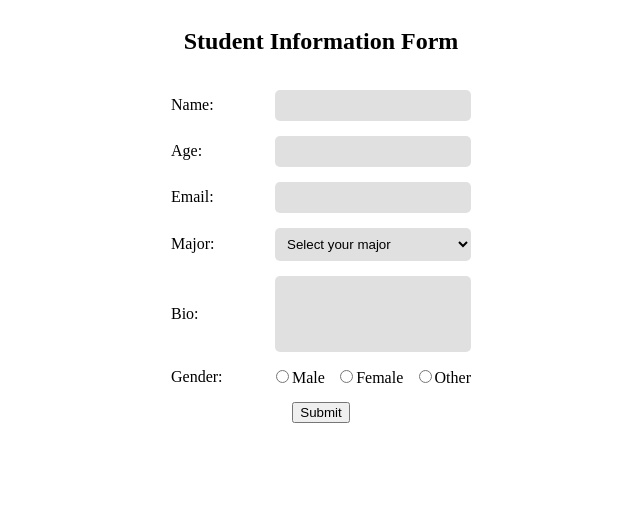
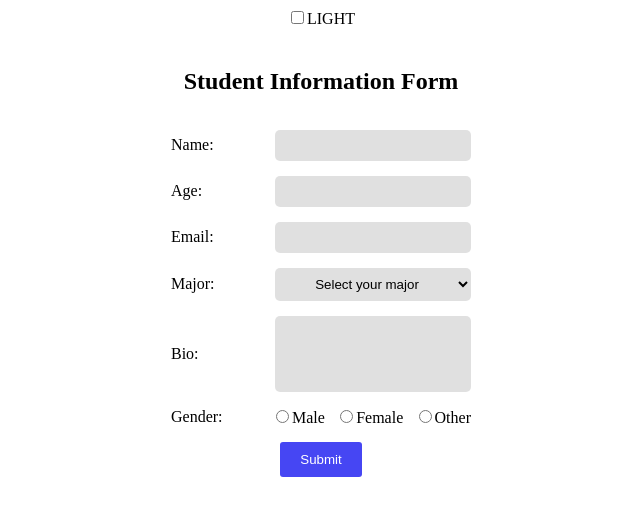
Before and after one commit to metacube-divyanshu-vijaywargiya/REACT-INTERMEDIATE-ASSIGNMENTS, a React (Vite) app: page / in a window 1280 px wide. Shown: the top 516 px of the page, without its empty margins (319-959 px from the left). Built offline with nearby package versions, Linux system fonts and the light colour scheme.

Commit message:
context api implemented assignment 4

```diff
--- a/src/App.css
+++ b/src/App.css
@@ -0,0 +1,3 @@
+*{
+    text-align: center;
+}
--- a/src/App.jsx
+++ b/src/App.jsx
@@ -1,12 +1,35 @@
+import { useEffect, useState } from 'react'
 import './App.css'
 import StudentForm from './Components/StudentForm.jsx'
+import { ThemeProvider } from './Contexts/ThemeContext.js'
+import ThemeButton from './Components/ThemeButton.jsx'
 
 function App() {
+  const [themeMode , setThemeMode] = useState('light')
+
+  const darkTheme = ()=>{
+    setThemeMode('dark');
+  }
+
+  const lightTheme = () =>{
+    setThemeMode('light');
+  }
+
+  useEffect(()=>{
+    document.querySelector('html').classList.remove('dark', "light");
+    document.querySelector('html').classList.add(themeMode);
+    console.log(themeMode)
+  },[themeMode]);
+
   return(
   <>
+  <ThemeProvider value={{themeMode, darkTheme, lightTheme}}>
+    <ThemeButton classList='themebutton'/>
     <StudentForm />
+  </ThemeProvider>
   </>
   )
 }
 
+
 export default App
--- a/src/Components/Dialog.jsx
+++ b/src/Components/Dialog.jsx
@@ -1,8 +1,8 @@
 import React from 'react';
 import './Dialog.css';
 
-const Dialog = ({ isOpen, onClose, studentData }) => {
-  if (!isOpen) return null;
+const Dialog = ({ isVisible, onClose, studentData }) => {
+  if (!isVisible) return null;
 
   return (
     <div className="dialog-overlay">
--- a/src/Components/StudentForm.css
+++ b/src/Components/StudentForm.css
@@ -1,5 +1,9 @@
 .form_heading{
     text-align: center;
+}
+.form_heading_dark{
+    text-align: center;
+    color: white;
 }
 
 .label_fields_div{
@@ -10,6 +14,17 @@
 }
 
 .form_main{
+    padding: 20px;
+    border-radius: 20px;
+    display: flex;
+    flex-direction: column;
+    align-items: center;
+    gap: 15px;
+}
+.form_main_dark{
+    padding: 20px;
+    border-radius: 20px;
+    background-color: #2B2B2B;
     display: flex;
     flex-direction: column;
     align-items: center;
@@ -49,3 +64,20 @@
     justify-content: space-between;
 
 }
+
+.submit_button{
+    padding: 10px 20px;
+    background-color: rgb(70, 70, 243);
+    border-radius: 3px;
+    border: none;
+    color: white;
+    cursor: pointer;
+}
+
+.label_text_light{
+    color: black;
+}
+
+.label_text_dark{
+    color: white;
+}
--- a/src/Components/StudentForm.jsx
+++ b/src/Components/StudentForm.jsx
@@ -1,8 +1,10 @@
 import React, { useState } from 'react';
 import './StudentForm.css'
 import Dialog from './Dialog';
+import useTheme from '../Contexts/ThemeContext';
 
 const StudentForm = () => {
+  const {themeMode} = useTheme();
   const [student, setStudent] = useState({
     name: '',
     age: '',
@@ -34,11 +36,11 @@ const StudentForm = () => {
 
   return (
     <>
-    <form onSubmit={handleSubmit} className='form_main'>
-      <h2 className='form_heading'>Student Information Form</h2>
+    <form onSubmit={handleSubmit} className={themeMode === 'light' ? 'form_main' : 'form_main_dark' }>
+      <h2 className={themeMode === 'light' ? 'form_heading':'form_heading_dark'}>Student Information Form</h2>
 
       <div className='label_fields_div'>
-        <label>Name:</label>
+        <label className={themeMode === 'light' ? 'label_text_light':'label_text_dark'}>Name:</label>
         <input
           className='input_field'
           type="text"
@@ -50,7 +52,7 @@ const StudentForm = () => {
       </div>
 
       <div className='label_fields_div'>
-        <label>Age:</label>
+        <label className={themeMode === 'light' ? 'label_text_light':'label_text_dark'}>Age:</label>
         <input
           className='input_field'
           type="number"
@@ -62,7 +64,7 @@ const StudentForm = () => {
       </div>
 
       <div className='label_fields_div'>
-        <label>Email:</label>
+        <label className={themeMode === 'light' ? 'label_text_light':'label_text_dark'}>Email:</label>
         <input
           className='input_field'
           type="email"
@@ -74,7 +76,7 @@ const StudentForm = () => {
       </div>
 
       <div className='label_fields_div'>
-        <label>Major:</label>
+        <label className={themeMode === 'light' ? 'label_text_light':'label_text_dark'}>Major:</label>
         <select
           className='input_field_select'
           id="major"
@@ -92,7 +94,7 @@ const StudentForm = () => {
       </div>
 
       <div className='label_fields_div'>
-        <label>Bio:</label>
+        <label className={themeMode === 'light' ? 'label_text_light':'label_text_dark'}>Bio:</label>
         <textarea
           className='input_field_textarea'
           id="bio"
@@ -104,9 +106,9 @@ const StudentForm = () => {
       </div>
 
       <div className='label_fields_div'>
-        <label>Gender:</label>
+        <label className={themeMode === 'light' ? 'label_text_light':'label_text_dark'}>Gender:</label>
         <div className='gender_inner_div'>
-          <label>
+          <label className={themeMode === 'light' ? 'label_text_light':'label_text_dark'}>
             <input
               type="radio"
               name="gender"
@@ -115,7 +117,7 @@ const StudentForm = () => {
             />
             Male
           </label>
-          <label>
+          <label className={themeMode === 'light' ? 'label_text_light':'label_text_dark'}>
             <input
               type="radio"
               name="gender"
@@ -124,7 +126,7 @@ const StudentForm = () => {
             />
             Female
           </label>
-          <label>
+          <label className={themeMode === 'light' ? 'label_text_light':'label_text_dark'}>
             <input
               type="radio"
               name="gender"
@@ -136,12 +138,12 @@ const StudentForm = () => {
         </div>
       </div>
 
-      <button type="submit">Submit</button>
+      <button type="submit" className='submit_button'>Submit</button>
     </form>
 
 {/* This dialog i made to show the submitted information */}
     <Dialog
-        isOpen={showDialog}
+        isVisible={showDialog}
         onClose={handleCloseDialog}
         studentData={student}
     />
--- /dev/null
+++ b/src/Components/ThemeButton.jsx
@@ -0,0 +1,24 @@
+import useTheme from "../Contexts/ThemeContext";
+
+function ThemeButton(){
+    const {themeMode, lightTheme, darkTheme} = useTheme();
+
+    const handleChange = ()=>{
+        if(themeMode === 'dark'){
+            lightTheme()
+        }else{
+            darkTheme();
+        }
+    }
+
+    return(
+        <>
+            <label>
+                <input type="checkbox" value="" onChange={handleChange} checked={themeMode === "dark" }></input>
+                <span>{themeMode.toUpperCase()}</span>
+            </label>
+        </>
+    )
+}
+
+export default ThemeButton;
--- /dev/null
+++ b/src/Contexts/ThemeContext.js
@@ -0,0 +1,14 @@
+import { createContext, useContext } from "react";
+
+export const ThemeContext = createContext({
+    themeMode : "light",
+    lightTheme : ()=>{},
+    darkTheme : () => {}
+});
+
+
+export const ThemeProvider = ThemeContext.Provider;
+
+export default function useTheme(){
+    return useContext(ThemeContext);
+}
```
